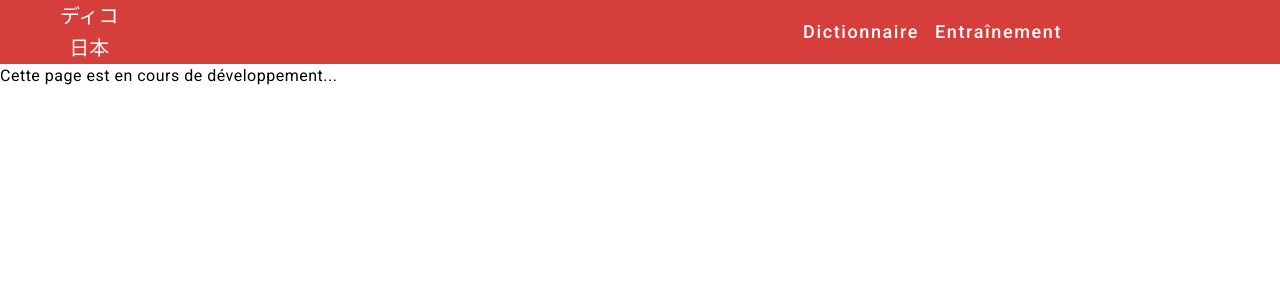
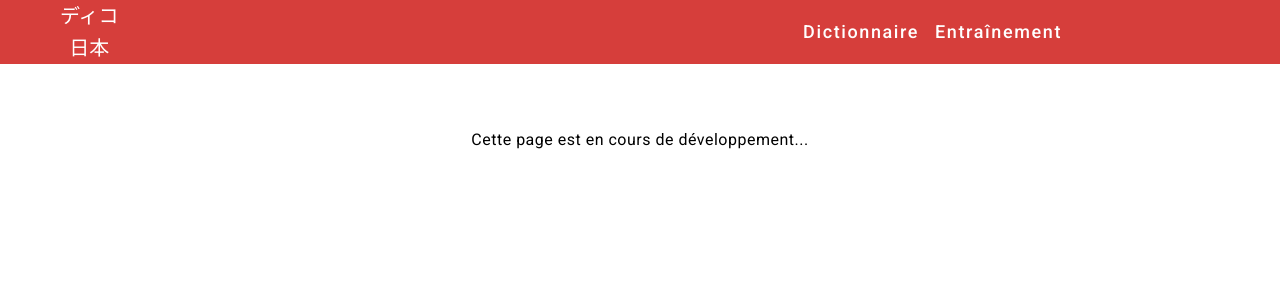
Before and after one commit to ComePicard/DicoNipon-UI-Angular, an Angular app: page /entrainement in a window 1280 px wide. Shown: the top 300 px of the page. Built offline with nearby package versions, Linux system fonts and the light colour scheme; a web font is replaced by a local one.

Commit message:
💄 UI contenu entrainement, page not found: ajout de style des pages entrainements et page not found

```diff
--- a/src/app/entrainement/entrainement.component.css
+++ b/src/app/entrainement/entrainement.component.css
@@ -0,0 +1,6 @@
+h4{
+  min-width: 100vw;
+  display: flex;
+  justify-content: center;
+  padding-top: 4em;
+}
--- a/src/app/page-not-found/page-not-found.component.css
+++ b/src/app/page-not-found/page-not-found.component.css
@@ -0,0 +1,6 @@
+h4{
+  min-width: 100vw;
+  display: flex;
+  justify-content: center;
+  padding-top: 4em;
+}
--- a/src/app/page-not-found/page-not-found.component.html
+++ b/src/app/page-not-found/page-not-found.component.html
@@ -1 +1,2 @@
-<p>page-not-found works!</p>
+<app-nav></app-nav>
+<h4>404: La page n'a pas été trouvé</h4>
```
